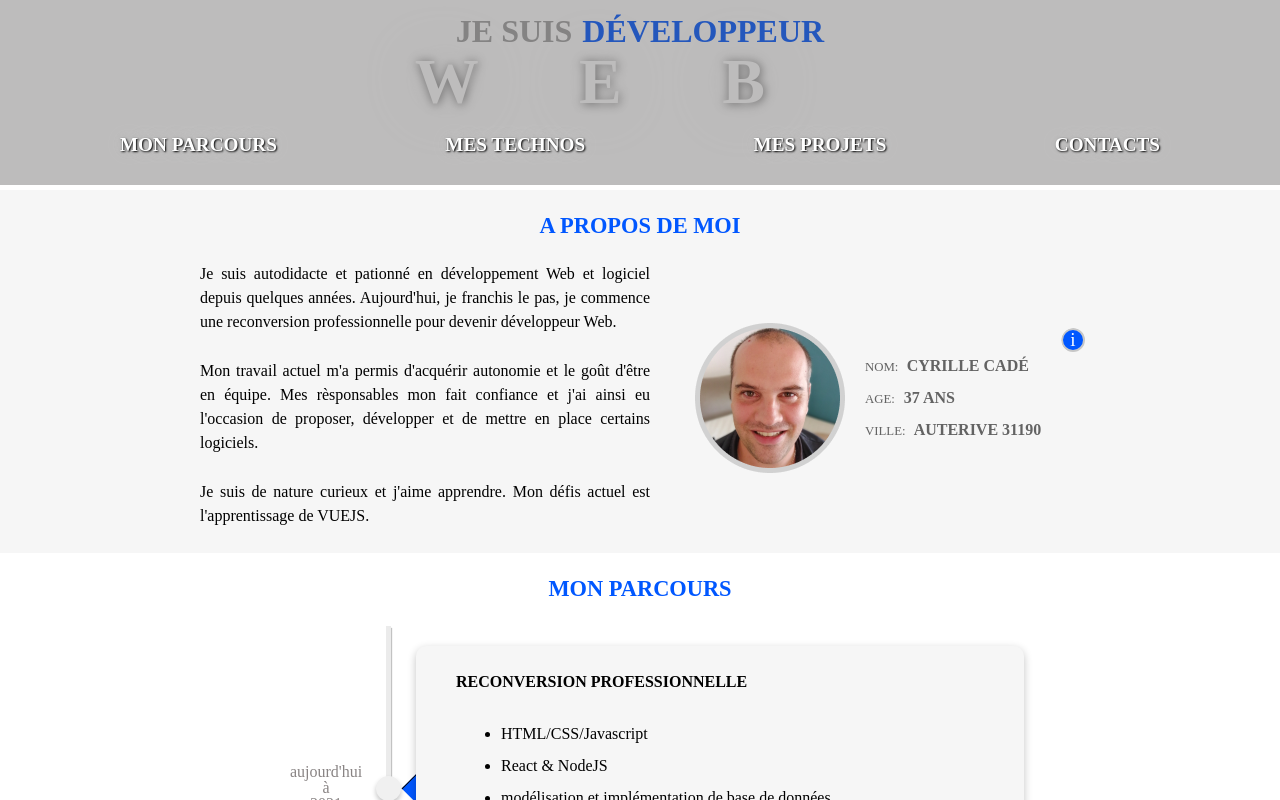
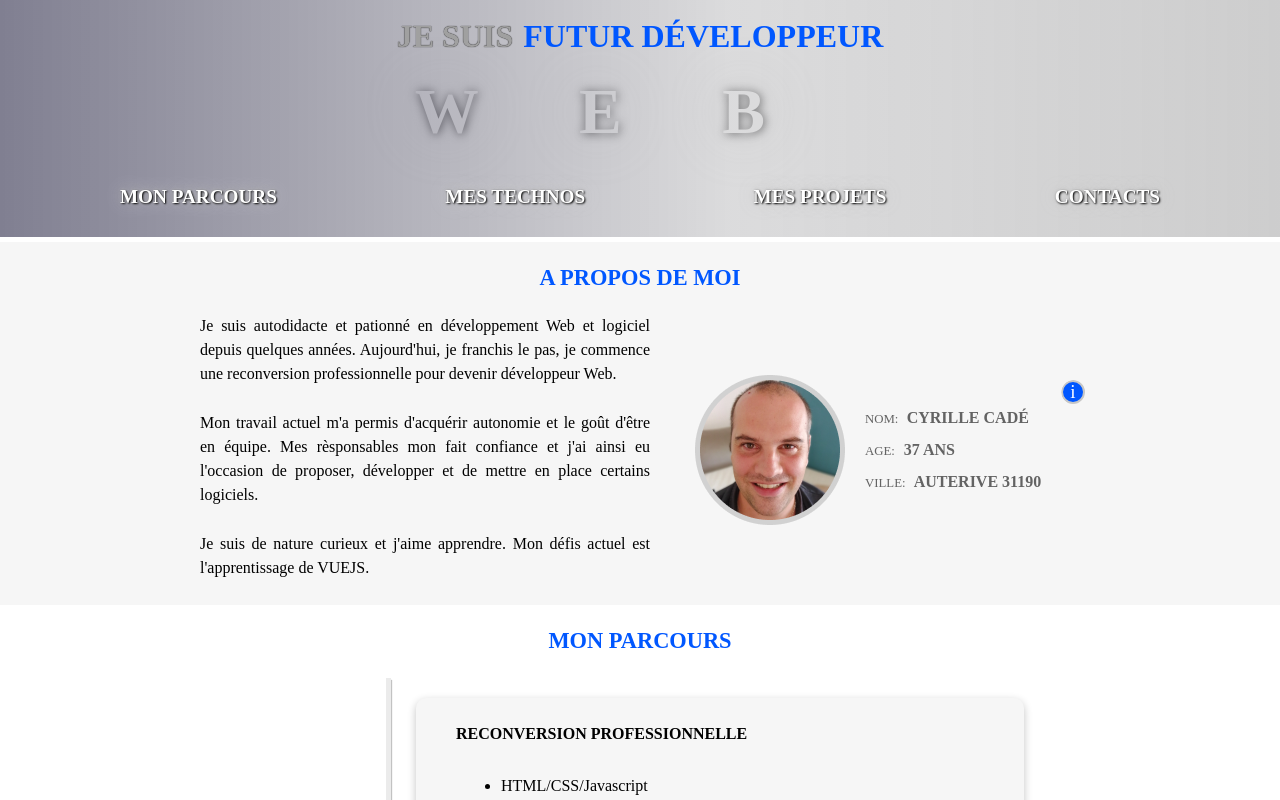
Before and after one commit to aviateur22/moncv, a Vue app: page / in a window 1280 px wide. Shown: the top 800 px of the page. Built offline with nearby package versions, Linux system fonts and the light colour scheme.

Commit message:
update title animation

```diff
--- a/src/components/NavBar.vue
+++ b/src/components/NavBar.vue
@@ -1,7 +1,7 @@
 <template>
  <!--animation -->
     <div class="animation">
-    <BackgroundAnimation/>
+        <BackgroundAnimation @updateTitle="this.updateTitle" />
     </div>
     <div :class="{'header__navigation-container--hidden': !this.displayMenu}" class="container">
 
@@ -9,6 +9,10 @@
         <header class="header">
 
             <nav class="header__navbar">
+                <section class="header__title-container-new">
+                    <span ref="darkWord" class="dark--word">{{ this.copyDarkTitle }}</span>
+                    <span ref="colorWord" class="color--word"> {{ this.copyColorTitle}}</span>
+                </section>
                 <!-- zone de titre -->
                 <!-- <section class="header__title-container"> -->
                     <!-- titre -->
@@ -67,7 +71,19 @@ export default {
             displayMenu:true,
 
             /**Affichage overlay Mobile */
-            displayMobileOverlay:false
+            displayMobileOverlay:false,
+
+            /**Titre avec partie couleur gris */
+            darkTitle:undefined,
+
+            /**Cpoy du titre avec partie couleur gris pour animer OPACITY*/
+            copyDarkTitle:undefined,
+
+            /**Titre avec partie couleur bleu */
+            colorTitle:undefined,
+
+            /**Cpoy du titre avec partie couleur bleu pour animer OPACITY*/
+            copyColorTitle:undefined
 
         }
     },
@@ -144,10 +160,31 @@ export default {
              //this.setNavHeight("height:213px")
                this.height="height:213px"
             }
+        },
+
+        /** Reception des données du titre  */
+        updateTitle(data){
+            if(this.$refs.darkWord){
+                this.$refs.darkWord.style.opacity=0;
+                this.$refs.colorWord.style.opacity=0;
+            }
+            this.colorTitle = data.colorTitle;
+            this.darkTitle= data.darkTitle;
         }
     },
+
+
     watch:{
 
+        /**Mise a jour du titre */
+        darkTitle: function (){
+             setTimeout(()=>{
+                    this.copyColorTitle = this.colorTitle;
+                    this.copyDarkTitle = this.darkTitle;
+                    this.$refs.darkWord.style.opacity =1;
+                    this.$refs.colorWord.style.opacity =1;
+                },500)
+            }
     },
     computed:{
         setNavHeight(){
@@ -195,7 +232,7 @@ export default {
         background-position: 10%, center, 90%;
         background-repeat: no-repeat; */
         background-size:90px;
-        background-color: rgba(90, 89, 89, 0.4);
+        background: linear-gradient(90deg, rgba(2,0,36,0.5) 0%, rgba(77,77,83,0.2) 57%, rgba(90,90,91,0.3) 100%);
 
     }
 
@@ -214,6 +251,30 @@ export default {
     .header__navbar{
         display: flex;
         flex-direction: column;
+    }
+
+    .header__title-container-new{
+        max-width: 100%;
+        text-align: center;
+        font-size: var(--text_xxxxl);
+        text-transform: uppercase;
+        margin-top: 20px;
+
+    }
+
+    .color--word{
+        color:var(--title_color);
+        font-weight: 900;
+        transition: all var(--time1) ease-in;
+
+    }
+
+    .dark--word{
+        font-weight: 900;
+        text-shadow: 0px 0px 1px  black;
+        color: rgb(160, 160, 160);
+        margin-right: 10px;
+        transition: all var(--time1) ease-in;
     }
 
     .header__title-container{
--- a/src/components/navigation/BackgroundAnimation.vue
+++ b/src/components/navigation/BackgroundAnimation.vue
@@ -1,8 +1,8 @@
 <template>
   <div class="animation-container">
-       <span ref="darkWord" :data-color-word="this.WordArrayActif" class="dark__word">{{ this.copyDarkWord }}</span>
+       <span ref="darkWord" :data-color-word="this.WordArrayActif" class="dark__word"></span>
 
-       <span ref="colorWord" class="color__word">{{ this.copyColorWord}}</span>
+       <!-- <span ref="colorWord" class="color__word"></span> -->
   </div>
 </template>
 
@@ -14,7 +14,7 @@ export default {
             data:[
                 {
                     "darkWord":"je suis",
-                    "colorWord" :"développeur",
+                    "colorWord" :"futur développeur",
                     "array":["web","fullstack","javascript"]
                 },
                 {
@@ -23,10 +23,8 @@ export default {
                     "array":["vuejs","nodejs","react",'html','css',"mongodb","sqlite"]
                 }
             ],
-            darkWord:undefined,
-            copyDarkWord:undefined,
+            darkWord:null,
             colorWord:undefined,
-            copyColorWord:undefined,
             WordArrayActif:undefined,
             main_index:0,
             secondary_index:0,
@@ -36,11 +34,14 @@ export default {
     methods:{
 
         init(){
+                this.colorWord = this.data[this.main_index].colorWord;
                 this.darkWord = this.data[this.main_index].darkWord;
-                this.copyDarkWord = this.darkWord;
-                this.colorWord = this.data[this.main_index].colorWord
-                this.copyColorWord =this.colorWord;
+
+                /**Commence de defilement des mots */
                 this.updateWordArray();
+
+                /**Initialisation du titre*/
+                this.updateTitle();
         },
 
         updateWordArray(){
@@ -52,37 +53,35 @@ export default {
                 if(this.secondary_index===0){
 
                     setTimeout(()=>{
-                        this.$refs.darkWord.style.opacity =0;
-                        this.$refs.colorWord.style.opacity =0;
+
                         this.main_index++;
-                        this.main_index = this.main_index < this.data.length ?  this.main_index++ : 0  ;
+                        this.main_index = this.main_index < this.data.length ?  this.main_index++ : 0;
+                        this.colorWord = this.data[this.main_index].colorWord;
                         this.darkWord = this.data[this.main_index].darkWord;
-                        this.colorWord = this.data[this.main_index].colorWord;
+
                     },this.timeAnimation-500)
                 }
+
             }, this.timeAnimation)
+        },
+
+        /**Emit sur la parent pour Changer le titre principale */
+        updateTitle(){
+            let titleData={
+                darkTitle : this.darkWord,
+                colorTitle : this.colorWord
+            }
+
+            this.$emit('updateTitle',titleData)
         }
     },
     created(){
         this.init()
     },
     watch:{
-        /**Gestion de l'affichage d'un projet à l'autre */
+        /**update du titre dans le parent */
         darkWord: function (){
-
-            if(this.$refs.darkWord){
-
-
-
-                setTimeout(()=>{
-                    this.copyDarkWord=this.darkWord;
-                    this.copyColorWord = this.colorWord;
-                    this.$refs.darkWord.style.opacity =1;
-                    this.$refs.colorWord.style.opacity =1;
-                },300)
-            }
-
-
+            this.updateTitle();
         }
     }
 
@@ -138,7 +137,7 @@ export default {
         text-align: center;
         text-transform: uppercase;
         position: absolute;
-        top: 50px;
+        top: 80px;
         left:50%;
         transform: translateX(-50%);
         font-size: 2.0em;
```
